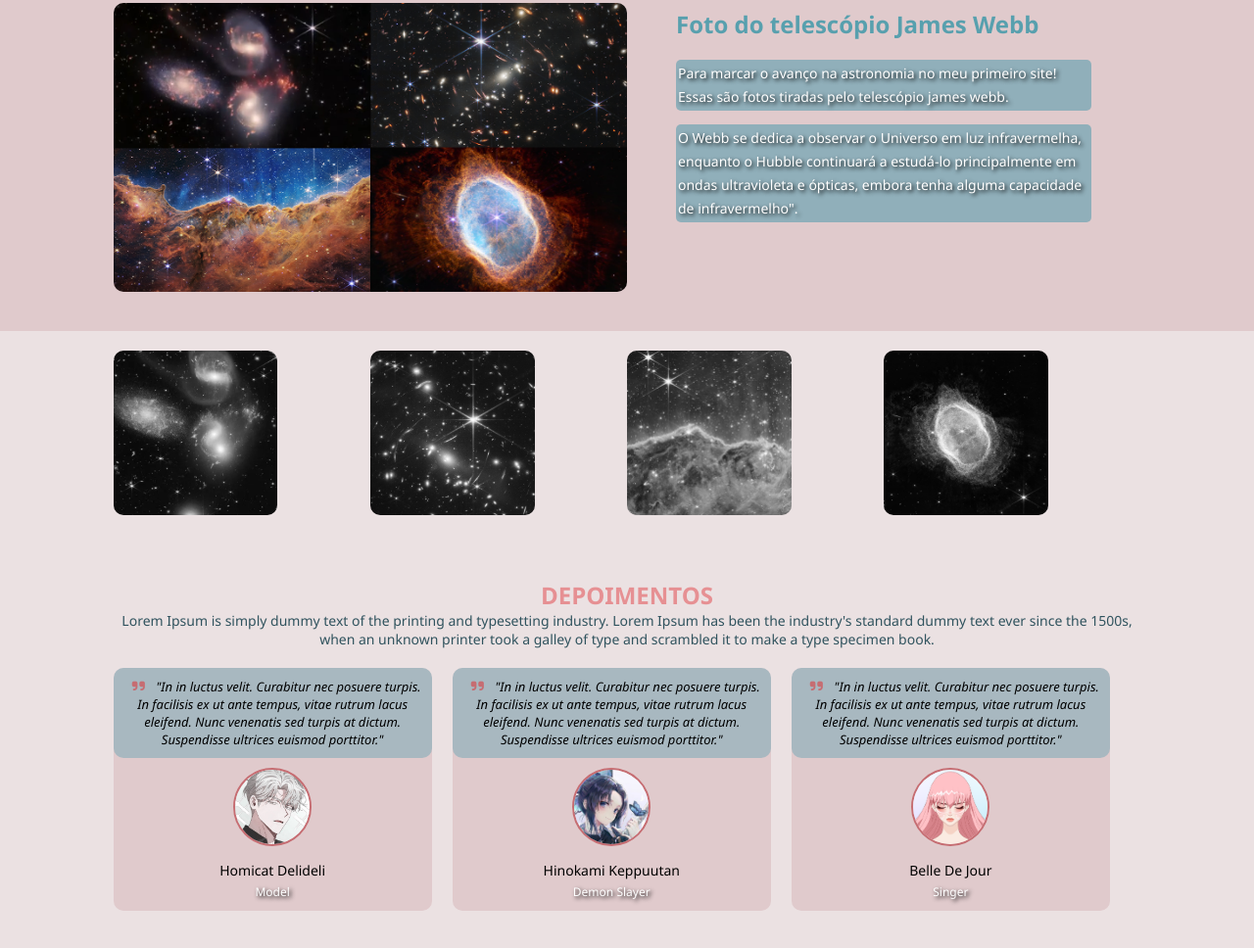
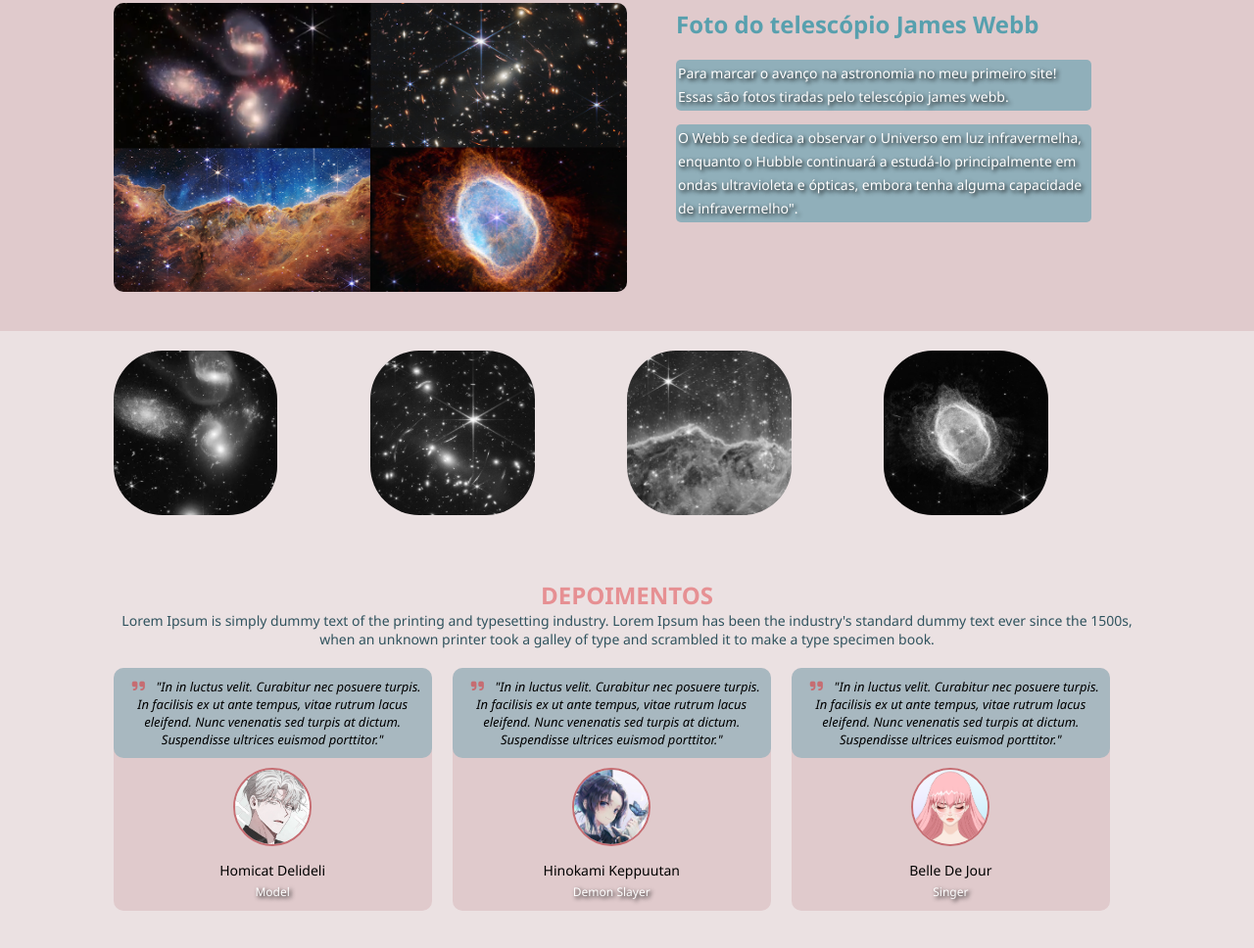
Before and after one commit to Ssetoue/Site-One, a plain HTML site: page index.html in a window 1280 px wide. Shown: the part 1218-2186 px from the top of the page at 98% size. Drawn offline with Linux system fonts and the light colour scheme.

Commit message:
deixando a imagem mais redonda

```diff
--- a/style.css
+++ b/style.css
@@ -196,17 +196,14 @@
 }
 .conquista-single img{
    max-width: 100%;
-}
-.conquista-single img{
    filter: grayscale(100%);
    transform: scale(1,1);
    transition: 1s;
-   border-radius: 10px;
+   border-radius: 50px;
 }
 .conquista-single img:hover{
    filter: grayscale(0);
    transform: scale(1.1,1.1);
-   border-radius: 10px;
 }
 
 
@@ -327,5 +324,4 @@
    }
    .sobre-estrela-img {width: 100%;}
    .sobre-estrela-content{width: 100%;}
-
 }
```
